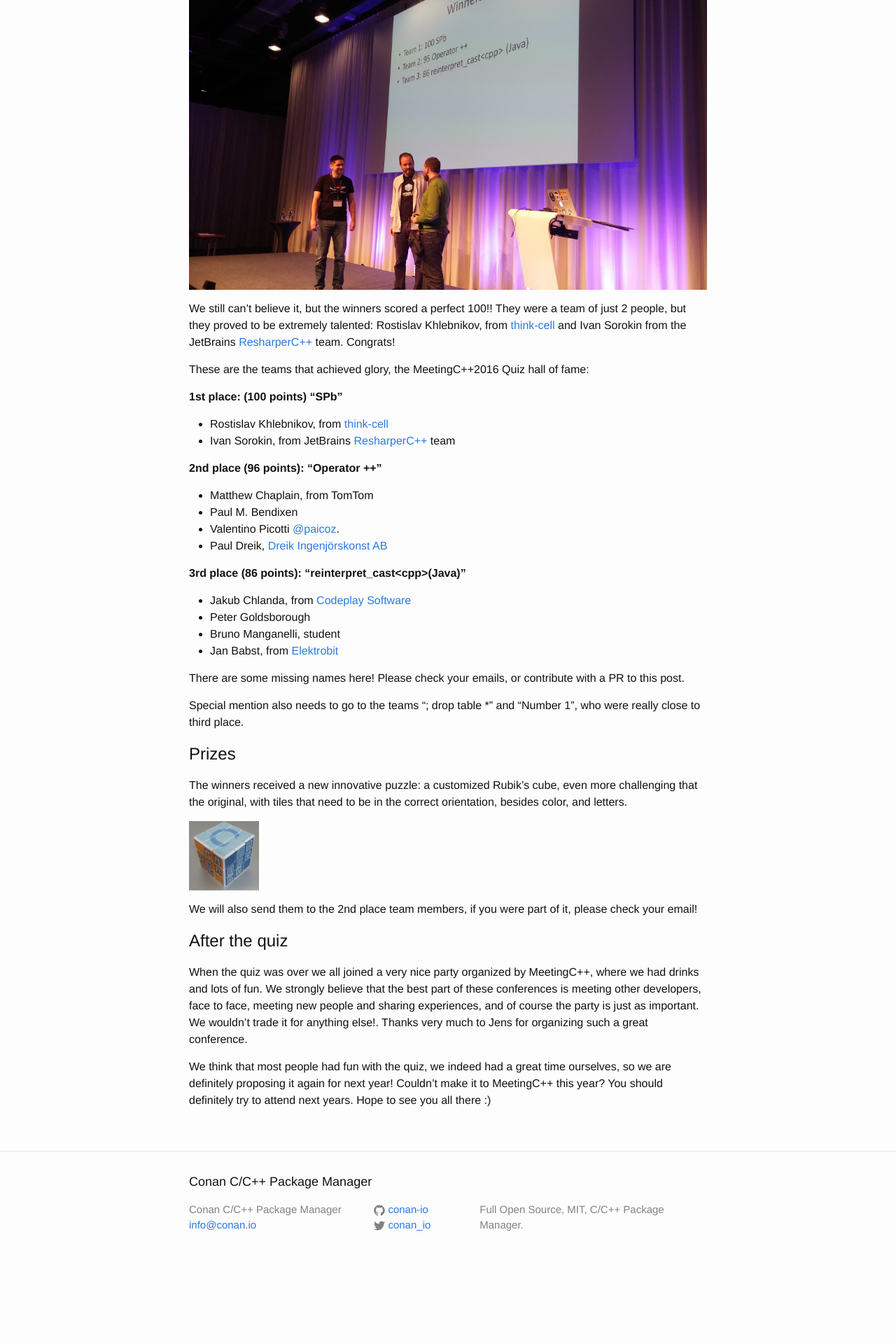
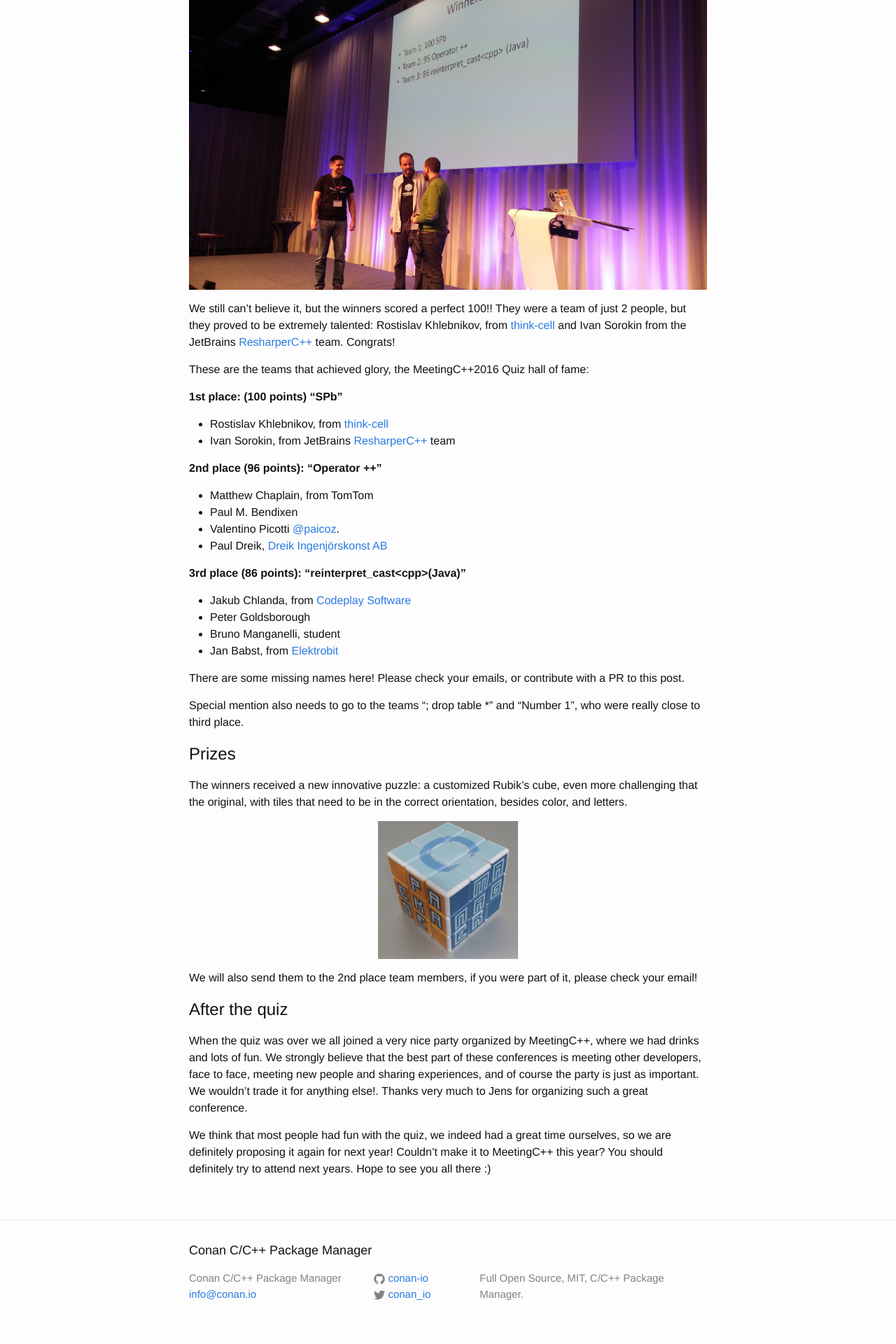
Before and after one commit to conan-io/conan-io.github.io, a Jekyll site: the page built from _posts/2016-11-25-MeetingC++-Quiz.markdown, in a window 1280 px wide. Shown: the part 2006-3926 px from the top of the page at 70% size. Built offline with Jekyll 4.4.1, drawn with Linux system fonts in a browser that asks for light colours; comment, search, counter and statistics services are not loaded; before the commit the page ends 3828 px from its top, so only the background shows below that.

Commit message:
Center image

```diff
--- a/_posts/2016-11-25-MeetingC++-Quiz.markdown
+++ b/_posts/2016-11-25-MeetingC++-Quiz.markdown
@@ -78,7 +78,8 @@ Special mention also needs to go to the teams “; drop table *” and “Number
 # Prizes
 The winners received a new innovative puzzle: a customized Rubik’s cube, even more challenging that the original, with tiles that need to be in the correct orientation, besides color, and letters.
 
-<img src="{{ site.url }}/assets/RubikCube.jpeg" width="100px"/>
+
+<img src="{{ site.url }}/assets/RubikCube.jpeg" style="width:200px;display: block;margin: 0 auto;"/>
 
 
 We will also send them to the 2nd place team members, if you were part of it, please check your email!
```
